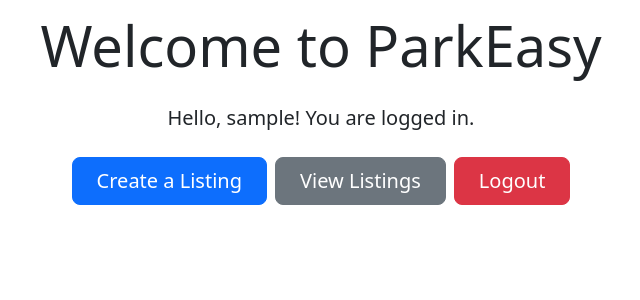
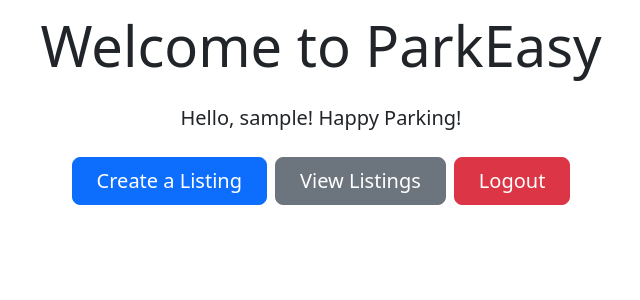
Before and after one commit to maazimam/parkeasy, a Django app: page / in a window 1280 px wide. Shown: the part 140-440 px from the top of the page, without its empty margins (319-959 px from the left). Run offline with Django 5.2, Linux system fonts and the light colour scheme; the visitor is signed in with stand-in values (Sample User, id 1); some libraries are stand-ins or nearby versions.

Commit message:
update home and ci

```diff
--- a/templates/home.html
+++ b/templates/home.html
@@ -3,7 +3,7 @@
 <div class="text-center py-5">
   <h1 class="display-4 mb-4">Welcome to ParkEasy</h1>
   {% if user.is_authenticated %}
-    <p class="lead">Hello, {{ user.username }}! You are logged in.</p>
+    <p class="lead">Hello, {{ user.username }}! Happy Parking!</p>
     <div class="d-grid gap-2 d-sm-flex justify-content-sm-center mt-4">
       <a href="{% url 'create_listing' %}" class="btn btn-primary btn-lg px-4">Create a Listing</a>
       <a href="{% url 'view_listings' %}" class="btn btn-secondary btn-lg px-4">View Listings</a>
```
Also changed, not shown: .travis.yml.
